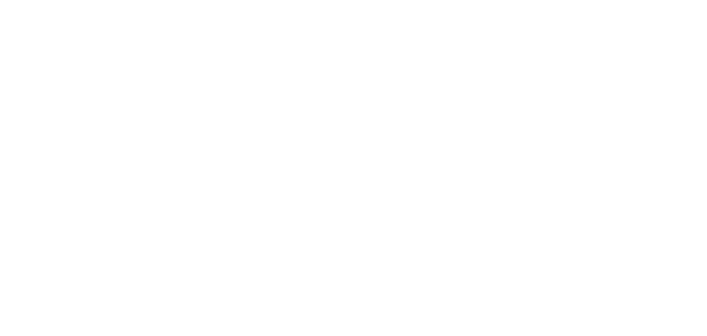
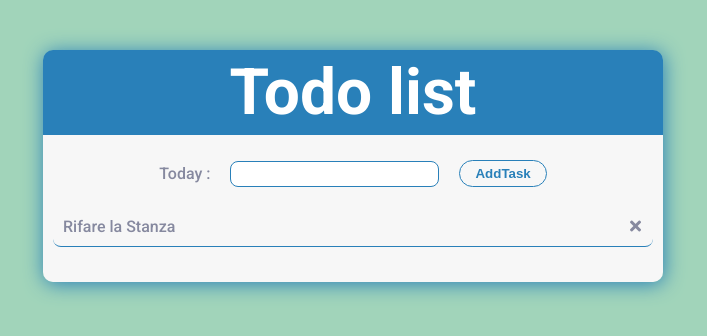
Before and after one commit to Calibro45/vue-todolist, a plain HTML site: page index.html in a window 1280 px wide. Shown: the whole page, without its empty margins (287-994 px from the left). Drawn offline with nearby package versions, Linux system fonts and the light colour scheme.

Commit message:
css style

```diff
--- a/css/style.css
+++ b/css/style.css
@@ -0,0 +1,91 @@
+@import url('https://fonts.googleapis.com/css2?family=Roboto:wght@300;500;700&display=swap');
+
+* {
+    margin: 0;
+    padding: 0;
+    box-sizing: border-box;
+}
+
+html {
+    font-size: 16px;
+    font-family: 'Roboto', sans-serif;
+    color: #86899f;
+}
+
+body {
+    width: 100%;
+    height: 100vh;
+    background-color: #a1d4ba;
+}
+
+ol {
+    list-style-type: none;
+}
+
+.container {
+    max-width: 50%;
+    margin: 0 auto;
+    padding: 50px 10px;
+}
+
+.todolist-wrapper {
+    border-radius: 10px;
+    box-shadow: 1px 2px 20px #2980b9;
+    overflow: hidden;
+}
+
+.title {
+    font-size: 32px;
+    text-align: center;
+    padding: 5px 10px;
+    background-color: #2980b9;
+    color: white;
+}
+
+.todo-wrap {
+    background-color: #f7f7f7;
+    padding: 25px 10px;
+}
+
+.new-task-wrapp {
+    display: flex;
+    justify-content: center;
+    align-items: center;
+    gap: 20px;
+    margin-bottom: 20px;
+}
+
+input[type="text"] {
+    padding: 0 15px;
+    line-height: 1.5rem;
+    border: 1px solid #2980b9;
+    border-radius: 8px;
+}
+
+input[type="button"] {
+    padding: 5px 15px;
+    background-color: transparent;
+    border-radius: 999px;
+    border: 1px solid #2980b9;
+    font-weight: 700;
+    color: #2980b9;
+}
+
+input[type="button"]:hover {
+    cursor: pointer;
+}
+
+.task {
+    border-bottom: 1px solid #2980b9;
+    border-radius: 8px;
+    padding: 5px 10px;
+    margin-bottom: 10px;
+    display: flex;
+    justify-content: space-between;
+    align-items: center;
+}
+
+.icon {
+    cursor: pointer;
+    padding: 5px 2px;
+}
--- a/index.html
+++ b/index.html
@@ -11,6 +11,47 @@
 </head>
 <body>
 
+    <div id="app">
+
+        <div class="container">
+
+            <div class="todolist-wrapper">
+
+                <div class="title">
+                    <h1>Todo list</h1>
+                </div>
+
+                <div class="todo-wrap">
+
+                    <div class="new-task-wrapp">
+                        <label for="today">Today :</label>
+                        <input type="text" name="todo">
+                        <input type="button" value="AddTask">
+                    </div>
+
+                    <div>
+                        <ol>
+                            <li class="task">Rifare la Stanza
+                                <span class="icon"><i class="fas fa-times"></i></span>
+                            </li>
+                        </ol>
+                    </div>
+
+                </div>
+
+            </div>
+
+
+        </div>
+
+
+
+
+
+
+
+
+    </div>
 
 
 
```
